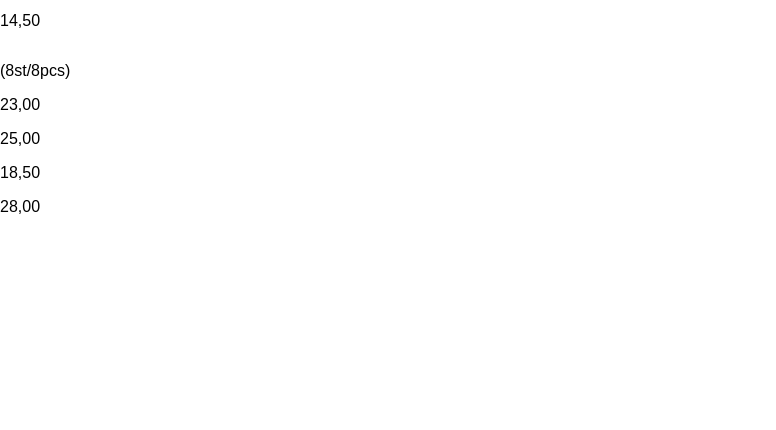
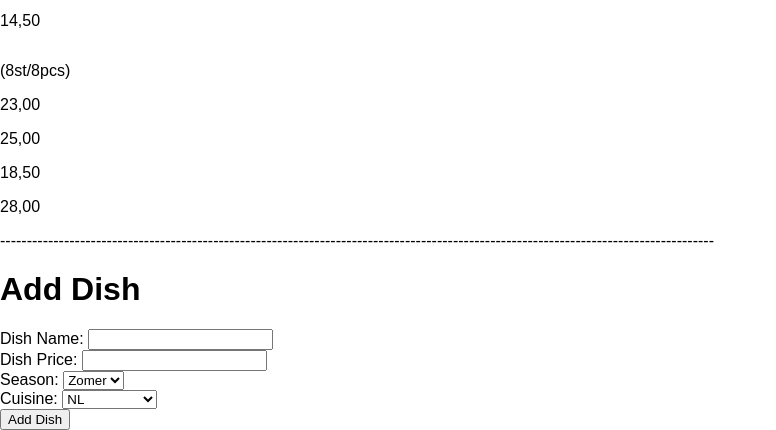
Before and after one commit to Yulkazs/rocambolesque, a PHP site: page /menukaart in a window 1280 px wide. Shown: the part 1042-1472 px from the top of the page, without its empty margins (0-776 px from the left). Before the commit the page ends 1256 px from the top, so only its background shows below. Run offline with PHP 8.4, Linux system fonts and the light colour scheme; a stand-in replaces the project's code that opens the database connection; style sheets or scripts are compiled from the project's sources.

Commit message:
een begin aan menukaart veranderen backend

```diff
--- a/app/controllers/Menukaart.php
+++ b/app/controllers/Menukaart.php
@@ -1,4 +1,8 @@
+
 <?php
+//require_once 'MenukaartModel';
+
+
 
 class Menukaart extends BaseController
 {
@@ -11,3 +15,20 @@ class Menukaart extends BaseController
         $this->view('Menukaart/index', $data);
     }
 }
+
+
+class DishController
+{
+    private $model;
+
+    public function __construct($model)
+    {
+        $this->model = $model;
+    }
+
+    public function addDish($name, $price)
+    {
+        return $this->model->addDish($name, $price);
+    }
+}
+?>
--- a/app/views/menukaart/index.php
+++ b/app/views/menukaart/index.php
@@ -85,6 +85,62 @@
             <p>18,50</p>
             <p>28,00</p>
         </table>
+
+
+
+--------------------------------------------------------------------------------------------------------------------------------------
+        <!DOCTYPE html>
+<html lang="en">
+
+<head>
+    <meta charset="UTF-8">
+    <meta name="viewport" content="width=device-width, initial-scale=1.0">
+    <title>Add Dish</title>
+</head>
+
+<body>
+
+    <h1>Add Dish</h1>
+
+    <form action="index.php" method="post">
+        <label for="name">Dish Name:</label>
+        <input type="text" name="name" required><br>
+
+        <label for="price">Dish Price:</label>
+        <input type="text" name="price" required><br>
+
+        <label for="season">Season:</label>
+        <select name="season" required>
+            <option value="zomer">Zomer</option>
+            <option value="winter">Winter</option>
+        </select><br>
+
+        <label for="cuisine">Cuisine:</label>
+        <select name="cuisine" required>
+            <option value="nl">NL</option>
+            <option value="marokkaans">Marokkaans</option>
+        </select><br>
+
+        <input type="submit" value="Add Dish">
+    </form>
+
+
+
+
+
+
+
+
+
 </body>
 
 </html>
+
+
+
+
+
+
+</body>
+
+</html>
```
Also changed, not shown: app/models/MenukaartModel.php (+19 -4 lines).
